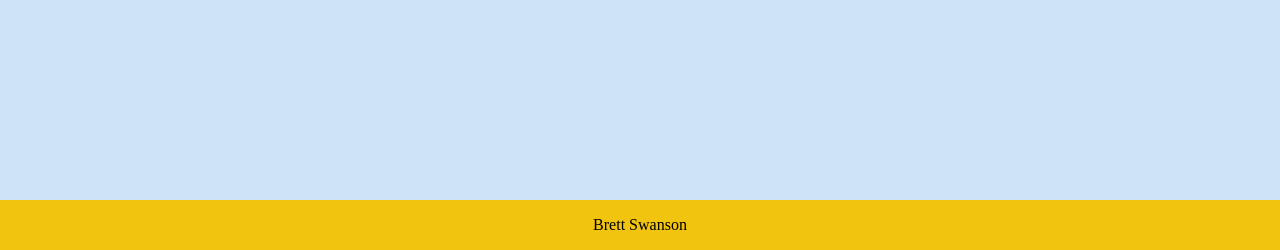
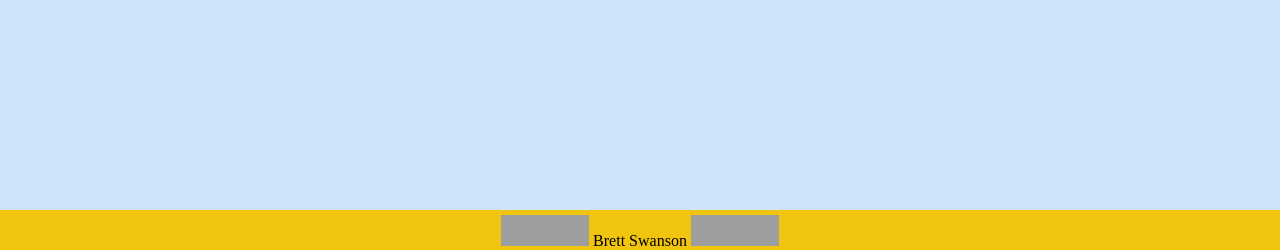
Before and after one commit to BrettSwanson/PIndiv3, a PHP site: page /Q5.php in a window 1280 px wide. Shown: the part 550-800 px from the top of the page. Run offline with PHP 8.4, Linux system fonts and the light colour scheme; grey boxes are pictures that could not be loaded.

Commit message:
added validator links

```diff
--- a/footer.html
+++ b/footer.html
@@ -1,5 +1,11 @@
     <div id="footer">
-      <p> Brett Swanson</p>
+     <a class="footerLink" href="https://jigsaw.w3.org/css-validator/check/referer"><img
+         src="http://www.w3.org/Icons/valid-css.png"
+         alt="Valid HTML!" height="31" width="88" /></a>
+      <p id="footerName"> Brett Swanson</p>
+     <a class="footerLink" href="https://validator.w3.org/check?uri=referer"><img
+         src="http://www.w3.org/Icons/valid-html401.png"
+         alt="Valid HTML!" height="31" width="88" /></a>
     </div>
   </body>
 </html>
--- a/styles.css
+++ b/styles.css
@@ -115,3 +115,11 @@ input[type="submit"] {
   width: 100px;
   margin-top: 30px;
 }
+
+#footerName {
+  display: inline;
+}
+
+img {
+  margin-top: 5px;
+}
```
